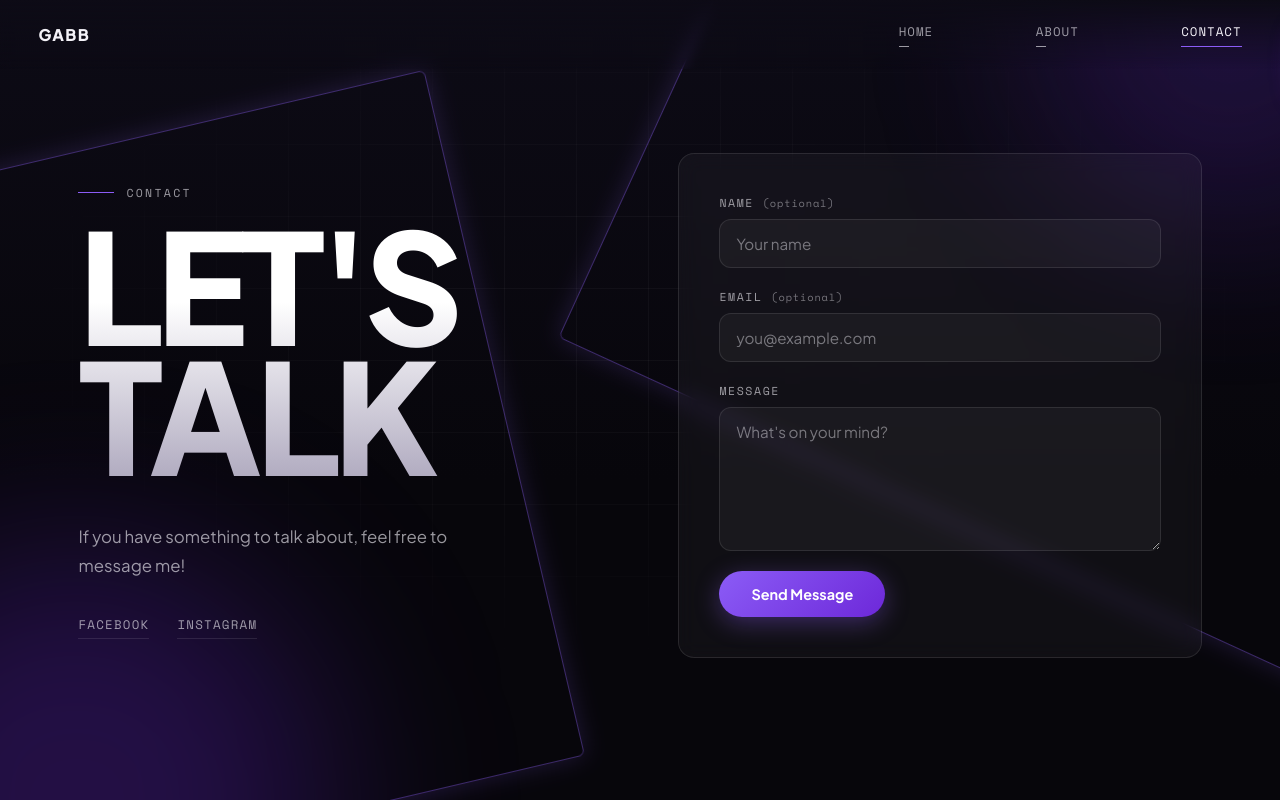
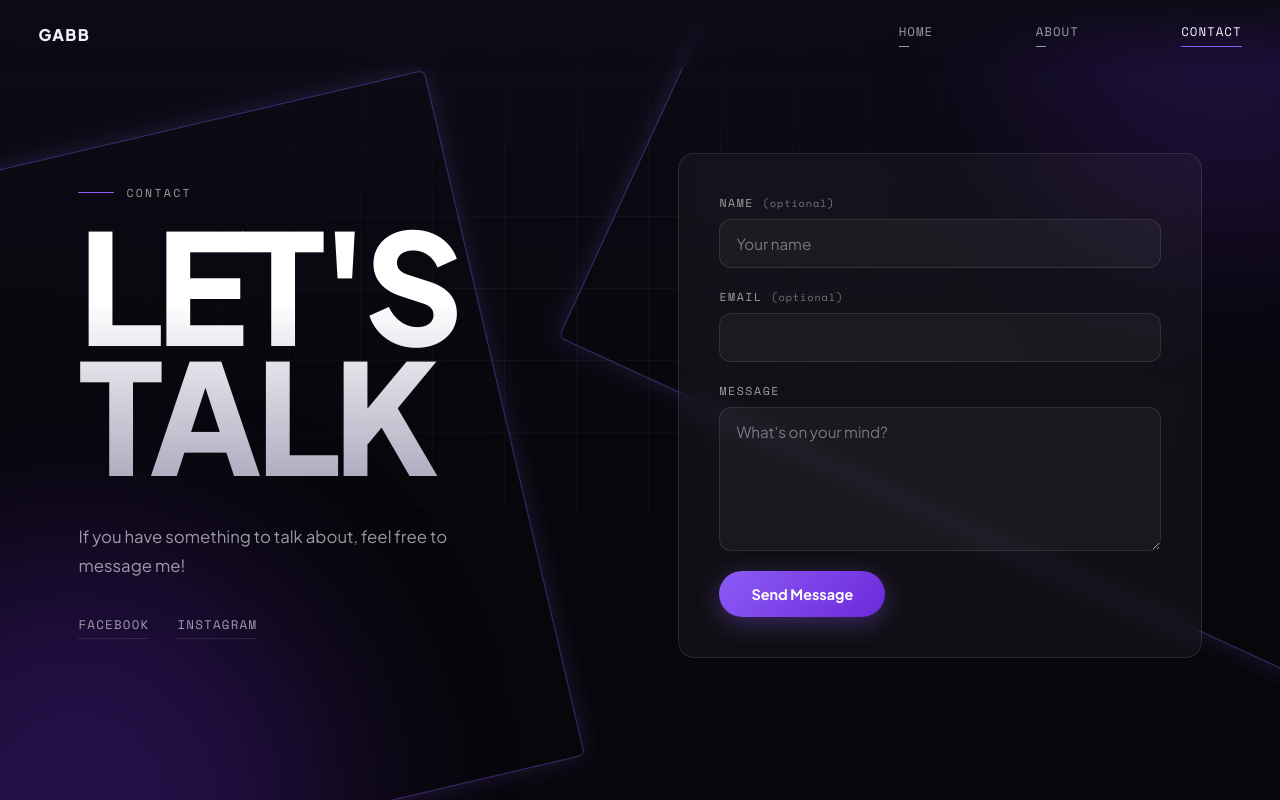
Before and after one commit to gabbtagarda2005/gabb, a plain HTML site: page contact.html in a window 1280 px wide. Drawn offline with nearby package versions, Linux system fonts and the light colour scheme.

Commit message:
Remove sample email placeholder from contact form
Co-authored-by: Copilot <223556219+Copilot@users.noreply.github.com>

```diff
--- a/contact.html
+++ b/contact.html
@@ -50,7 +50,7 @@
       </label>
       <label class="field">
         <span>Email <small class="optional">(optional)</small></span>
-        <input type="email" name="email" placeholder="you@example.com" />
+        <input type="email" name="email" />
       </label>
       <label class="field">
         <span>Message</span>
```
